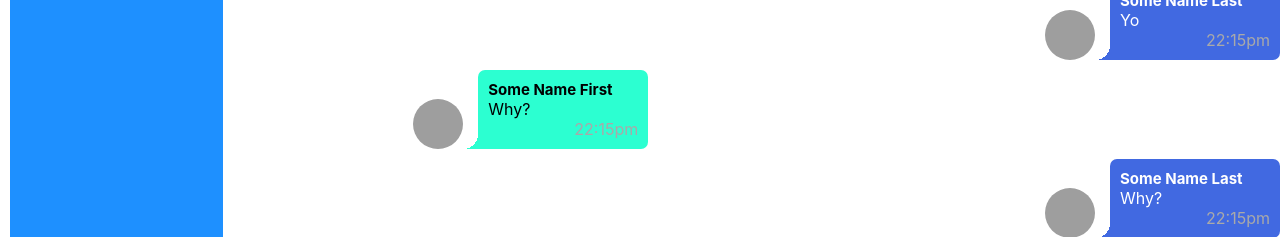
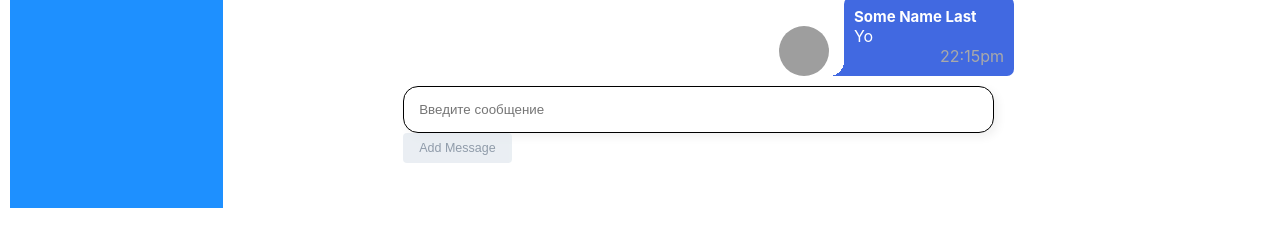
Before and after one commit to isefrog38/Social_network, a React (Create React App) app: page /dialogs in a window 1280 px wide. Shown: the part 715-952 px from the top of the page. After the commit the page ends 923 px from the top, so only its background shows below. Built offline with nearby package versions, Linux system fonts and the light colour scheme; grey boxes are pictures that could not be loaded.

Commit message:
35_lesson_start

```diff
--- a/src/App.tsx
+++ b/src/App.tsx
@@ -13,6 +13,9 @@ import {RootStateType} from "./redax/state";
 type AppPropsType = {
     state: RootStateType
     addPost: (postMessage: string) => void
+    updateNewPostText: (newText: string) => void
+    addMessage: (message: string) => void
+    textMessageFromPost: (newMessage: string) => void
 }
 
 const App = ({state, ...props}: AppPropsType) => {
@@ -23,12 +26,21 @@ const App = ({state, ...props}: AppPropsType) => {
             <Navbar sideBar={state.sideBar}/>
             <div className={'app-wrapper-content'}>
                 <Routes>
-                    <Route path='/dialogs' element={<Dialogs
-                        dialogs={state.dialogsPage.dialogs}
-                        messages={state.dialogsPage.messages}/>}/>
-                    <Route path='/profile' element={<Profile
-                        myPostData={state.myPostPage.myPostData}
-                        addPost={props.addPost}/>}/>
+                    <Route path='/dialogs' element={
+                        <Dialogs
+                            dialogs={state.dialogsPage.dialogs}
+                            messages={state.dialogsPage.messages}
+                            addMessage={props.addMessage}
+                            textMessageFromPost={props.textMessageFromPost}
+                            textMessage={state.dialogsPage.textMessage}
+                        />}/>
+                    <Route path='/profile' element={
+                        <Profile
+                            newPostText={state.myPostPage.newPostText}
+                            updateNewPostText={props.updateNewPostText}
+                            myPostData={state.myPostPage.myPostData}
+                            addPost={props.addPost}
+                        />}/>
                     <Route path='/news' element={<News/>}/>
                     <Route path='/music' element={<Music/>}/>
                     <Route path='/setting' element={<Setting/>}/>
--- a/src/components/Dialogs/Dialogs.module.css
+++ b/src/components/Dialogs/Dialogs.module.css
@@ -3,21 +3,80 @@
     grid-template-columns: 2fr 10fr;
 }
 
-.dialog a{
+.addMessageBlock {
+    width: 100%;
+}
+
+.inputAddMessage {
+    resize: vertical;
+    padding: 15px;
+    border-radius: 15px;
+    border: 1px solid black;
+    box-shadow: 4px 4px 10px rgba(0, 0, 0, 0.06);
+    height: 10%;
+    width: 90%;
+}
+
+.buttonAddMessage {
+}
+
+.buttonAddMessage {
+    display: inline-block;
+    box-sizing: border-box;
+    padding: 0 16px;
+    margin: 0 15px 15px 0;
+    outline: none;
+    border: none;
+    border-radius: 4px;
+    height: 30px;
+    line-height: 30px;
+    font-size: 12.5px;
+    font-weight: normal;
+    text-decoration: none;
+    vertical-align: top;
+    color: #55677d;
+    background-color: #dfe6ed;
+    cursor: pointer;
+    user-select: none;
+    appearance: none;
+    touch-action: manipulation;
+    overflow: hidden;
+}
+
+.buttonAddMessage:hover {
+    opacity: 0.88;
+}
+.buttonAddMessage:active {
+    line-height: 32px;
+}
+.buttonAddMessage:disabled {
+    pointer-events: none;
+    opacity: 0.65;
+}
+
+
+
+.messages {
+    width: 70%;
+    padding-top: 1rem;
+}
+
+.dialog a {
     font-size: 20px;
     text-decoration: none;
     color: black;
     padding-left: 15px;
 }
 
-.dialog a:hover{
+.dialog a:hover {
     color: gold;
 }
+
 .dialog a:focus {
     color: gold;
 }
 
-.main_block{
+.main_block {
     display: flex;
     align-items: center;
     padding: 5px;
--- a/src/components/Dialogs/Dialogs.tsx
+++ b/src/components/Dialogs/Dialogs.tsx
@@ -1,13 +1,34 @@
-import React from "react";
+import React, {RefObject} from "react";
 import s from './Dialogs.module.css';
 import DialogItem from "./DialogItem/DialogItem";
 import Messages from "./Message/Message";
 import {DialogPageType} from "../../redax/state";
 
-const Dialogs = (props: DialogPageType) => {
+type DialogsPropsType = DialogPageType & {
+    addMessage: (message: string) => void
+    textMessageFromPost: (newMessage: string) => void
+}
+
+const Dialogs = (props: DialogsPropsType) => {
 
     let dialogsElements = props.dialogs.map(d => <DialogItem name={d.name} id={d.id} avatar={d.avatar}/>);
     let messagesElements = props.messages.map(m => <Messages message={m.message} id={m.id}/>);
+
+    let newMessageElement: RefObject<HTMLInputElement> = React.createRef();
+
+    let addMessage = () => {
+        let text = newMessageElement?.current?.value;
+        if (text) {
+            props.addMessage(text);
+        }
+    }
+
+    let onChangeMessage = () => {
+        let text = newMessageElement?.current?.value
+        if (text) {
+            props.textMessageFromPost(text)
+        }
+    }
 
     return (
         <div>
@@ -17,8 +38,24 @@ const Dialogs = (props: DialogPageType) => {
                 </div>
                 <div className={s.messages}>
                     {messagesElements}
+                    <div className={s.addMessageBlock}>
+                        <input
+                            ref={newMessageElement}
+                            className={s.inputAddMessage}
+                            placeholder={"Введите сообщение"}
+                            onChange={onChangeMessage}
+                            value={props.textMessage}
+                        />
+                        <button
+                            onClick={addMessage}
+                            disabled={!props.textMessage}
+                            className={s.buttonAddMessage}>
+                            Add Message
+                        </button>
+                    </div>
                 </div>
             </div>
+
         </div>
     )
 }
--- a/src/components/Header/Header.module.css
+++ b/src/components/Header/Header.module.css
@@ -5,9 +5,9 @@
     grid-template-columns:1fr 3fr;
 }
 
-.header h1 {
-    display: grid;
-    justify-content: center;
+.nameHeader {
+    display: flex;
+    width: 100%;
 }
 
 .header img {
--- a/src/components/Header/Header.tsx
+++ b/src/components/Header/Header.tsx
@@ -7,7 +7,7 @@ const Header = () => {
         <header className={s.header}>
             <img
                 src='https://cdn.worldvectorlogo.com/logos/kangol.svg'/>
-            <h2>Selling kangaroos to Europe from Australia</h2>
+            <h2 className={s.nameHeader}>Selling kangaroos to Europe from Australia</h2>
         </header>
     )
 }
--- a/src/components/Profile/MyPosts/MyPosts.tsx
+++ b/src/components/Profile/MyPosts/MyPosts.tsx
@@ -6,6 +6,8 @@ import {MyPostsDataType} from "../../../redax/state";
 type MyPostsPropsType = {
     myPostData: Array<MyPostsDataType>
     addPost: (postMessage: string) => void
+    newPostText: string
+    updateNewPostText: (newText: string) => void
 }
 
 
@@ -14,18 +16,33 @@ export const MyPosts = (props: MyPostsPropsType) => {
     let myPostElements = props.myPostData.map(p => <Post message={p.message} likesCount={p.likesCount} id={p.id}/>);
     let newPostElement: RefObject<HTMLInputElement> = React.createRef();
 
+    let addPost = () => {
+            let text = newPostElement?.current?.value;
+            if (text) {
+                props.addPost(text);
+            }
+    }
+
     let onChangePost = () => {
         let text = newPostElement?.current?.value
-        if (text) {props.addPost(text)}
-         newPostElement.current!.value = "";
+        if (text) {
+            props.updateNewPostText(text)
+        }
     }
 
     return (
         <div className={s.postsBlock}>
             <h2>My Posts</h2>
             <div>
-                <input ref={newPostElement} onChange={onChangePost}/>
-                <button onClick={() => props.addPost(newPostElement.current!.value)}> Add Post</button>
+                <input
+                    ref={newPostElement}
+                    onChange={onChangePost}
+                    value={props.newPostText}
+                />
+                <button
+                    onClick={addPost}>
+                    Add Post
+                </button>
             </div>
             <div className={s.posts}>
                 {myPostElements}
--- a/src/components/Profile/Profile.tsx
+++ b/src/components/Profile/Profile.tsx
@@ -8,12 +8,19 @@ import {MyPostsDataType} from "../../redax/state";
 type ProfilePropType = {
     myPostData: Array<MyPostsDataType>
     addPost: (postMessage: string) => void
+    newPostText: string
+    updateNewPostText: (newText: string) => void
 }
 
 const Profile = (props: ProfilePropType) => {
     return <div className={s.main}>
         <ProfileInfo/>
-        <MyPosts myPostData={props.myPostData} addPost={props.addPost}/>
+        <MyPosts
+            newPostText={props.newPostText}
+            myPostData={props.myPostData}
+            addPost={props.addPost}
+            updateNewPostText={props.updateNewPostText}
+        />
     </div>
 }
 
--- a/src/redax/state.ts
+++ b/src/redax/state.ts
@@ -12,6 +12,7 @@ export type DialogType = {
 export type DialogPageType = {
     dialogs: Array<DialogType>
     messages: Array<MessageType>
+    textMessage: string
 }
 export type MyPostsDataType = {
     id: number
@@ -20,6 +21,7 @@ export type MyPostsDataType = {
 }
 export type MyPostPageType = {
     myPostData: Array<MyPostsDataType>
+    newPostText: string
 }
 export type RootStateType = {
     myPostPage: MyPostPageType
@@ -40,6 +42,7 @@ export let state: RootStateType = {
             {id: 3, message: 'Yea ) ', likesCount: 24},
             {id: 4, message: 'Second post', likesCount: 116},
         ],
+        newPostText: ''
     },
 
     dialogsPage: {
@@ -81,9 +84,8 @@ export let state: RootStateType = {
             {id: 2, message: 'How a you'},
             {id: 3, message: 'Artem?'},
             {id: 4, message: 'Yo'},
-            {id: 5, message: 'Why?'},
-            {id: 6, message: 'Like'}
         ],
+        textMessage: "",
 
     },
     sideBar: [
@@ -92,7 +94,11 @@ export let state: RootStateType = {
             name: "Micael Philips",
             avatar: 'https://oir.mobi/uploads/posts/2021-05/1620197401_11-oir_mobi-p-karlikovii-kenguru-zhivotnie-krasivo-foto-14.jpg'
         },
-        {id: 2, name: "Joan Osborne", avatar: 'https://zelenyjmir.ru/wp-content/uploads/2017/06/Kenguru-40.jpg'},
+        {
+            id: 2,
+            name: "Joan Osborne",
+            avatar: 'https://zelenyjmir.ru/wp-content/uploads/2017/06/Kenguru-40.jpg'
+        },
         {
             id: 3,
             name: "Richard Mille",
@@ -101,13 +107,33 @@ export let state: RootStateType = {
     ]
 }
 
-export let addPost = (postMessage: string) => {
-    debugger
+export let addPost = () => {
     let newPost = {
         id: 5,
-        message: postMessage,
+        message: state.myPostPage.newPostText,
         likesCount: 0
     }
     state.myPostPage.myPostData.push(newPost)
     rerenderEntireTree(state)
+    updateNewPostText("")
 }
+
+export let updateNewPostText = (newText: string) => {
+    state.myPostPage.newPostText = newText
+    rerenderEntireTree(state)
+}
+
+export let addMessage = () => {
+    let newMessageSet = {
+        id: 5,
+        message: state.dialogsPage.textMessage,
+    }
+    state.dialogsPage.messages.push(newMessageSet)
+    rerenderEntireTree(state)
+    textMessageFromPost("")
+}
+
+export let textMessageFromPost = (newMessage: string) => {
+    state.dialogsPage.textMessage = newMessage
+    rerenderEntireTree(state)
+}
--- a/src/render.tsx
+++ b/src/render.tsx
@@ -3,14 +3,20 @@ import ReactDOM from "react-dom";
 import "./index.css";
 import App from "./App";
 import {BrowserRouter} from "react-router-dom";
-import {addPost, RootStateType} from "./redax/state";
+import {addMessage, addPost, RootStateType, textMessageFromPost, updateNewPostText} from "./redax/state";
 
 type GlobalTypeRender = RootStateType
 
 export let rerenderEntireTree = (state : GlobalTypeRender) => {
     ReactDOM.render(
             <BrowserRouter>
-                <App state={state} addPost={addPost}/>
+                <App
+                    state={state}
+                    addPost={addPost}
+                    updateNewPostText={updateNewPostText}
+                    addMessage={addMessage}
+                    textMessageFromPost={textMessageFromPost}
+                />
             </BrowserRouter>,
         document.getElementById("root")
     );
```
